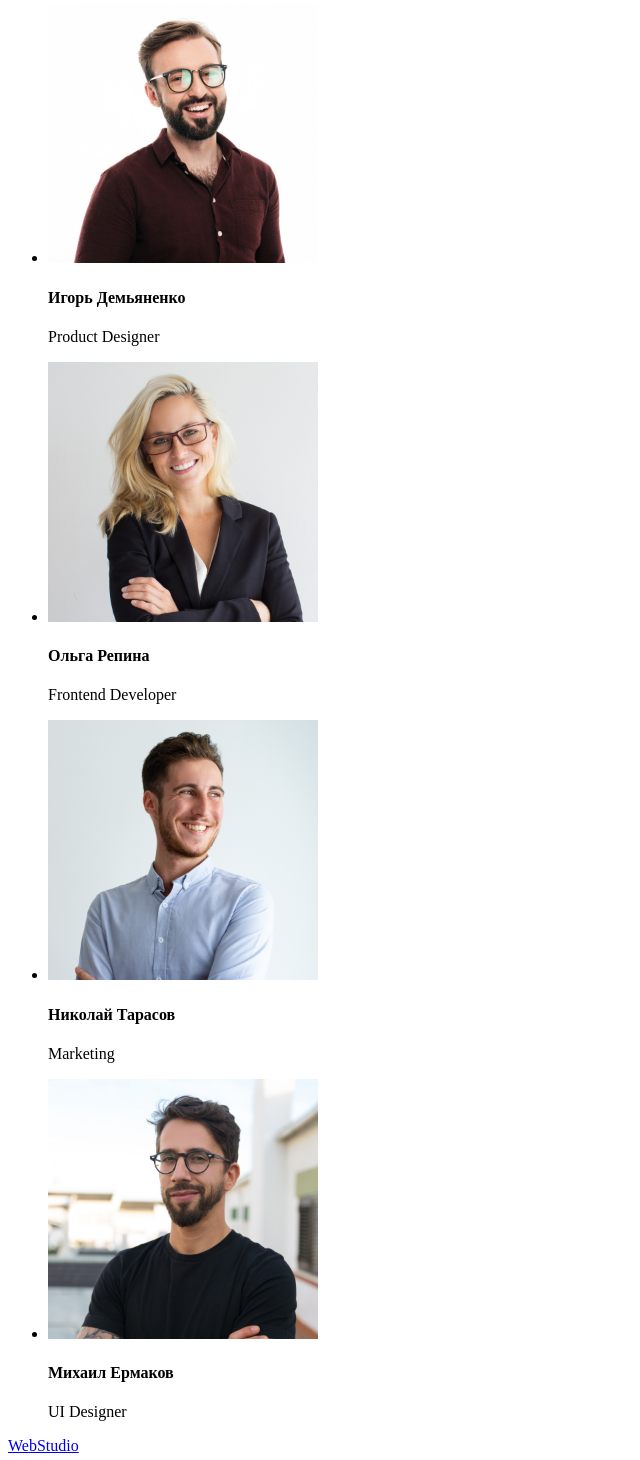
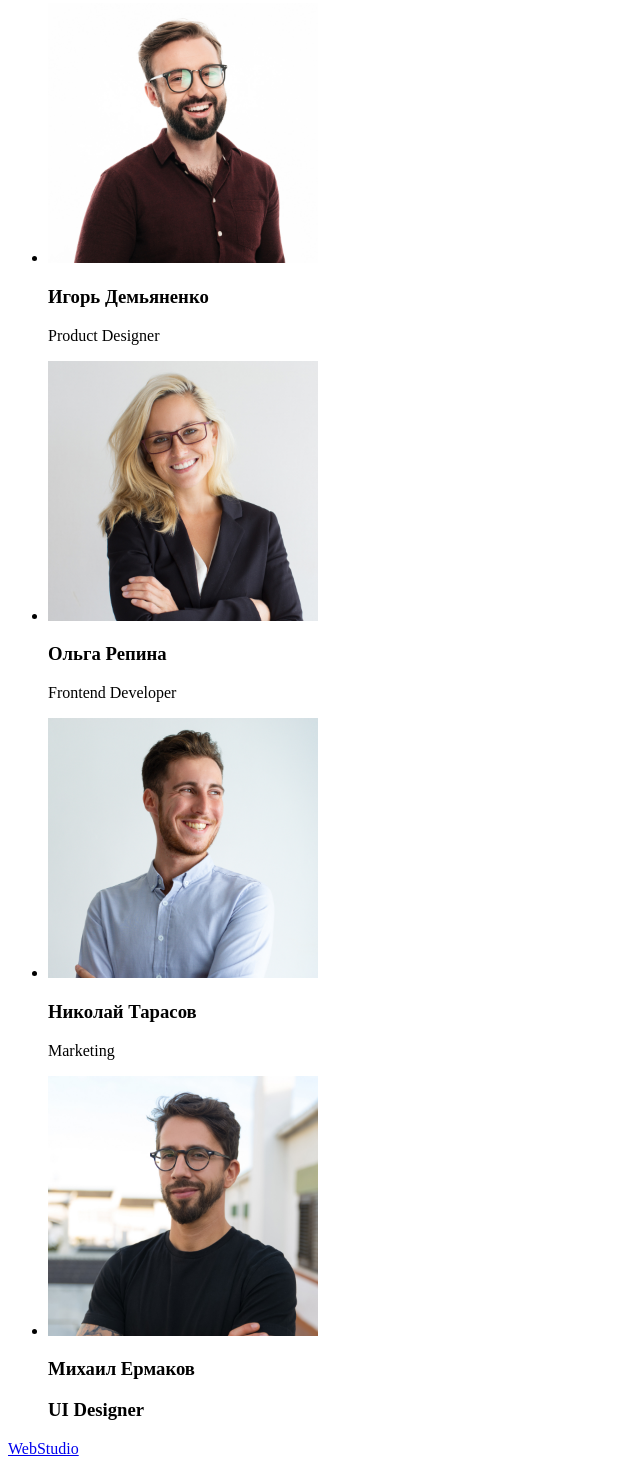
Before and after one commit to NataRV/goit-markup-hw-01., a plain HTML site: page index.html in a window 1280 px wide. Shown: the part 1611-3071 px from the top of the page, without its empty margins (0-640 px from the left). Drawn offline with Linux system fonts and the light colour scheme.

Commit message:
Update our team h4 to h3

```diff
--- a/index.html
+++ b/index.html
@@ -111,7 +111,7 @@
               width="270"
               height="260"
             />
-            <h4>Игорь Демьяненко</h4>
+            <h3>Игорь Демьяненко</h3>
             <p lang="en">Product Designer</p>
           </li>
           <li>
@@ -121,7 +121,7 @@
               width="270"
               height="260"
             />
-            <h4>Ольга Репина</h4>
+            <h3>Ольга Репина</h3>
             <p lang="en">Frontend Developer</p>
           </li>
           <li>
@@ -131,7 +131,7 @@
               width="270"
               height="260"
             />
-            <h4>Николай Тарасов</h4>
+            <h3>Николай Тарасов</h3>
             <p lang="en">Marketing</p>
           </li>
           <li>
@@ -141,7 +141,7 @@
               width="270"
               height="260"
             />
-            <h4>Михаил Ермаков</h4>
+            <h3>Михаил Ермаков<h3>
             <p lang="en">UI Designer</p>
           </li>
         </ul>
```
